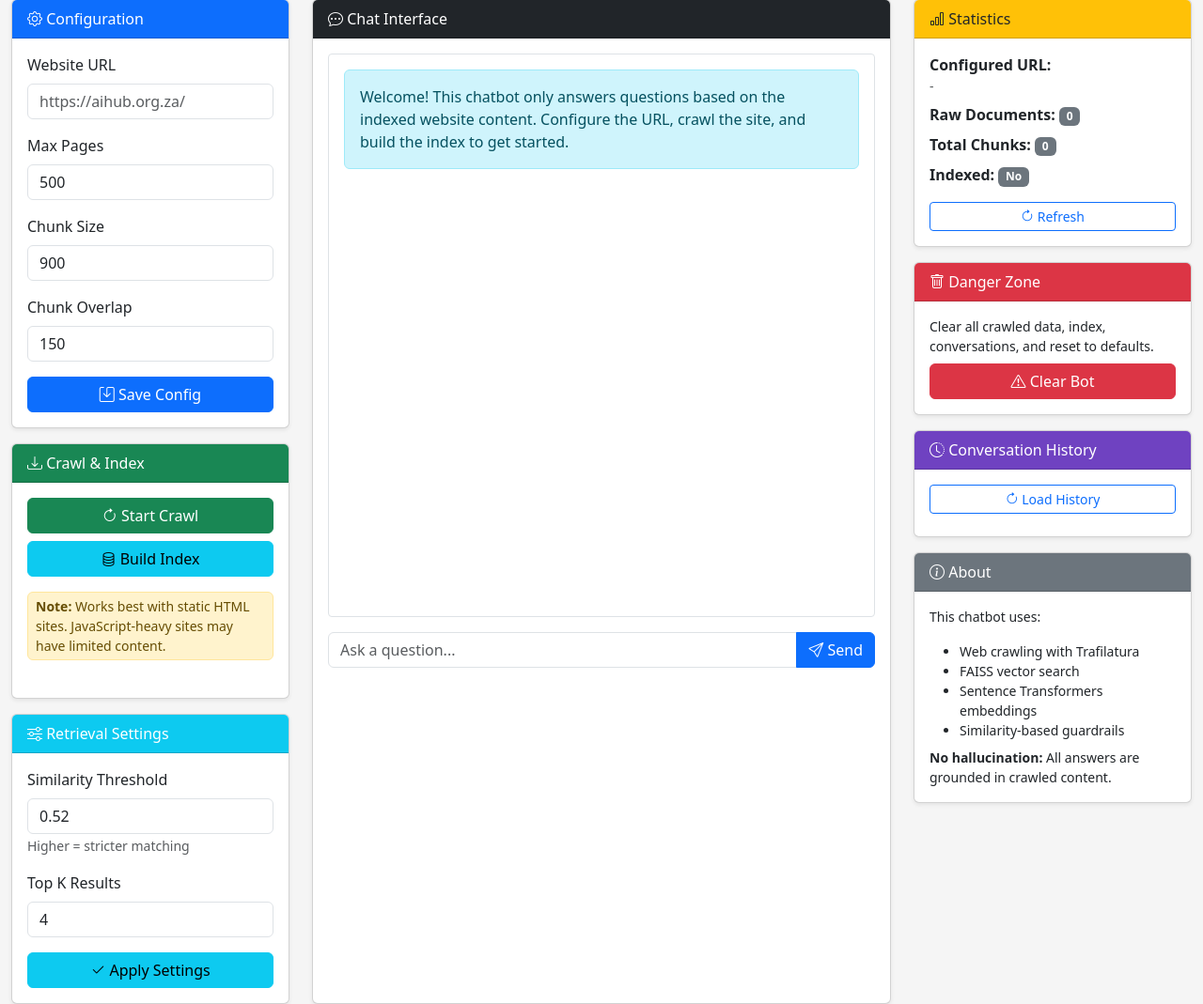
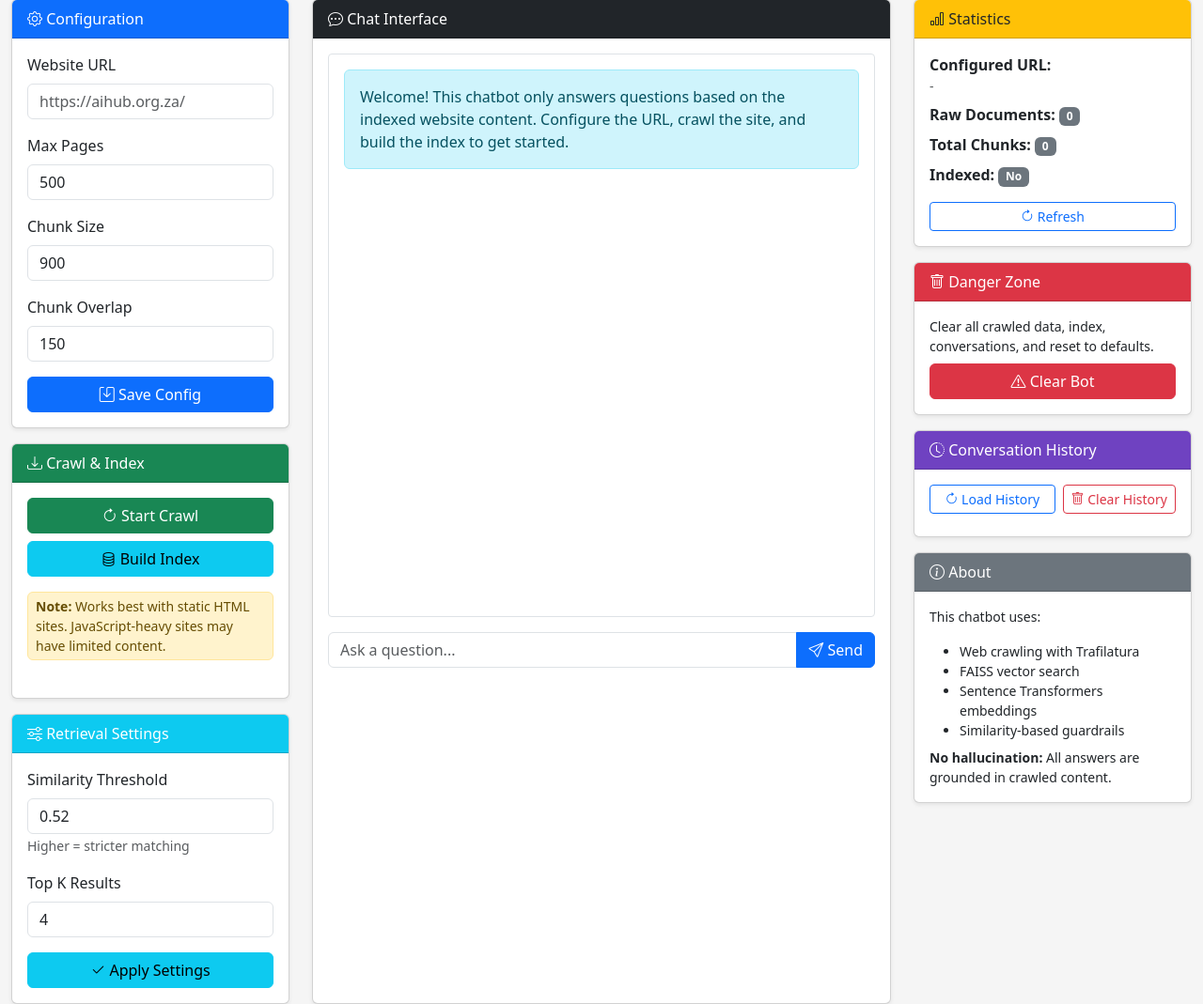
Before and after one commit to happycomputing/IntelliBot, a Flask app: page / in a window 1280 px wide. Shown: the part 67-1136 px from the top of the page at 94% size. Run offline with Flask 3, Linux system fonts and the light colour scheme; some libraries are stand-ins or nearby versions.

Commit message:
Add functionality to clear all conversation history
Adds a new API endpoint `/api/clear-conversations` to delete all conversation records from the database and a corresponding JavaScript function to trigger this endpoint and update the UI.

Replit-Commit-Author: Agent
Replit-Commit-Session-Id: 6cc2e909-a8b9-4f2a-b88e-b0a20e4f510a
Replit-Commit-Checkpoint-Type: intermediate_checkpoint
Replit-Commit-Screenshot-Url: https://storage.googleapis.com/screenshot-production-us-central1/11427e7f-4114-4bed-86d0-0d50ff989d28/6cc2e909-a8b9-4f2a-b88e-b0a20e4f510a/WJAnhDd

```diff
--- a/app.py
+++ b/app.py
@@ -170,6 +170,19 @@ def add_feedback(conv_id):
         db.session.rollback()
         return jsonify({"status": "error", "message": str(e)}), 500
 
+@app.route('/api/clear-conversations', methods=['POST'])
+def clear_conversations():
+    if not DB_AVAILABLE:
+        return jsonify({"status": "error", "message": "Database unavailable"}), 503
+
+    try:
+        db.session.query(Conversation).delete()
+        db.session.commit()
+        return jsonify({"status": "success", "message": "All conversation history cleared"})
+    except Exception as e:
+        db.session.rollback()
+        return jsonify({"status": "error", "message": str(e)}), 500
+
 @app.route('/api/clear-bot', methods=['POST'])
 def clear_bot():
     try:
--- a/static/js/app.js
+++ b/static/js/app.js
@@ -272,6 +272,29 @@ function clearBot() {
     });
 }
 
+function clearConversationHistory() {
+    if (!confirm('Are you sure you want to delete all conversation history? This cannot be undone.')) {
+        return;
+    }
+
+    fetch('/api/clear-conversations', {
+        method: 'POST',
+        headers: {'Content-Type': 'application/json'}
+    })
+    .then(r => r.json())
+    .then(data => {
+        if (data.status === 'success') {
+            showStatus('✓ Conversation history cleared', 'success');
+            document.getElementById('conversation-history').innerHTML = '<p class="text-muted small">No conversations yet.</p>';
+        } else {
+            showStatus('✗ Error clearing history: ' + data.message, 'error');
+        }
+    })
+    .catch(err => {
+        showStatus('✗ Error clearing history', 'error');
+    });
+}
+
 function loadConversations() {
     fetch('/api/conversations')
         .then(r => r.json())
--- a/templates/index.html
+++ b/templates/index.html
@@ -152,9 +152,14 @@
                         <i class="bi bi-clock-history"></i> Conversation History
                     </div>
                     <div class="card-body" style="max-height: 300px; overflow-y: auto;">
-                        <button class="btn btn-sm btn-outline-primary w-100 mb-2" onclick="loadConversations()">
-                            <i class="bi bi-arrow-clockwise"></i> Load History
-                        </button>
+                        <div class="d-flex gap-2 mb-2">
+                            <button class="btn btn-sm btn-outline-primary flex-grow-1" onclick="loadConversations()">
+                                <i class="bi bi-arrow-clockwise"></i> Load History
+                            </button>
+                            <button class="btn btn-sm btn-outline-danger" onclick="clearConversationHistory()">
+                                <i class="bi bi-trash"></i> Clear History
+                            </button>
+                        </div>
                         <div id="conversation-history"></div>
                     </div>
                 </div>
```
Also changed, not shown: 1 other file.
